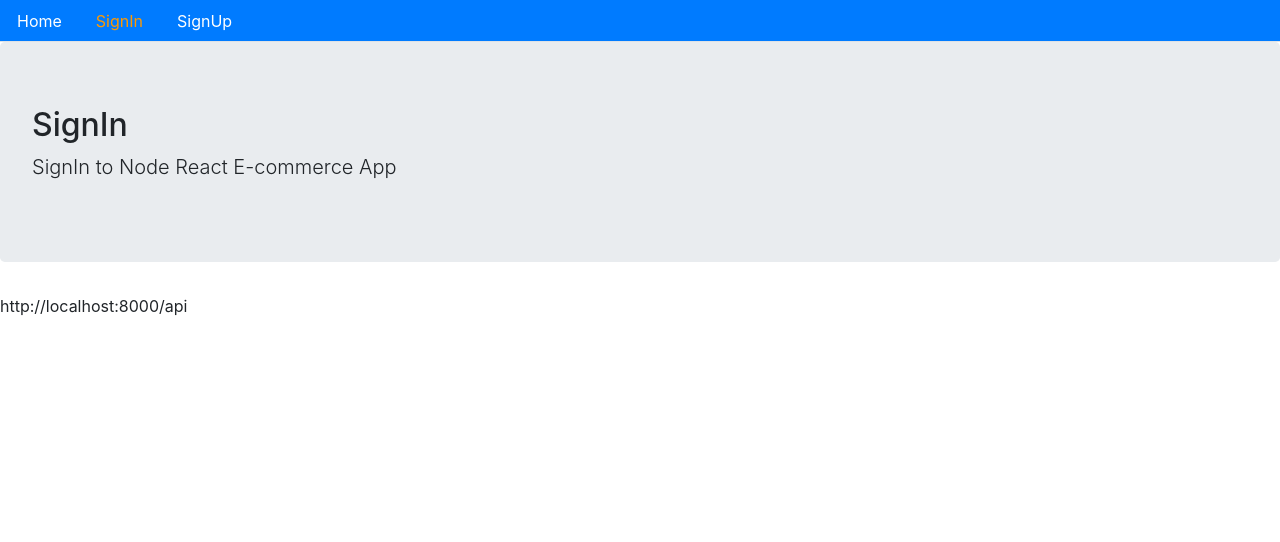
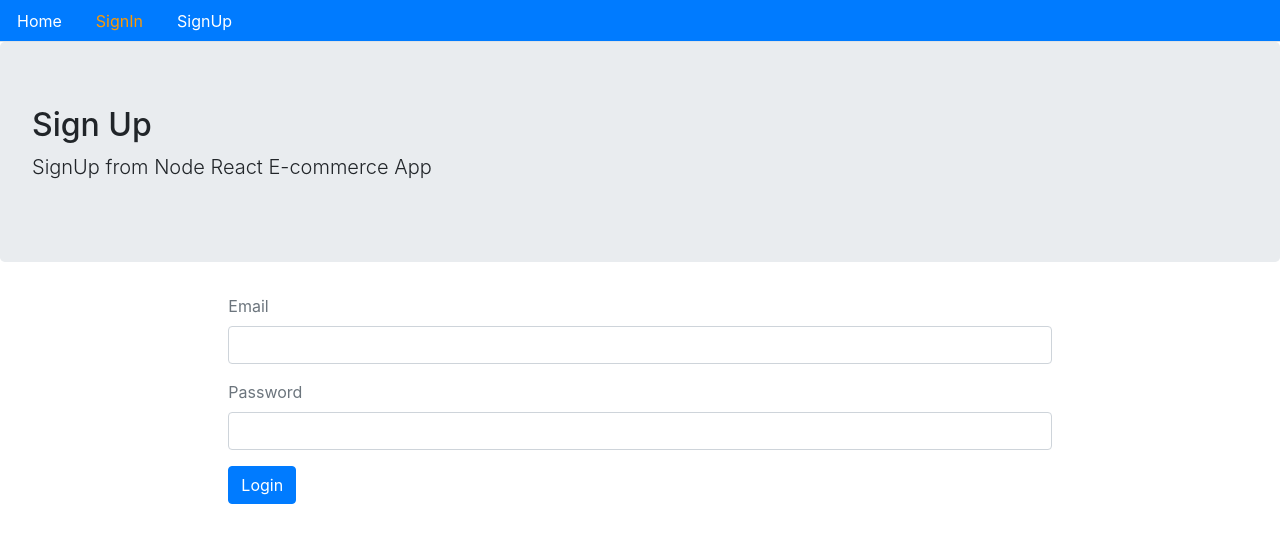
Before and after one commit to kazhala/ecommerce-bookstore, a React (Create React App) app: page /signin in a window 1280 px wide. Shown: the top 542 px of the page. Built offline with nearby package versions, Linux system fonts and the light colour scheme.

Commit message:
ADD sign in

```diff
--- a/src/auth/index.js
+++ b/src/auth/index.js
@@ -15,3 +15,20 @@ export const signUserUp = (name, email, password) => {
             console.log(err);
         });
 };
+
+export const signUserIn = (email, password) => {
+    return fetch(`${API}/signin`, {
+        method: 'POST',
+        headers: {
+            Accept: 'application/json',
+            'Content-Type': 'application/json'
+        },
+        body: JSON.stringify({ email, password })
+    })
+        .then(res => {
+            return res.json();
+        })
+        .catch(err => {
+            console.log(err);
+        });
+};
--- a/src/user/SignIn.js
+++ b/src/user/SignIn.js
@@ -1,14 +1,128 @@
-import React from 'react';
+import React, { useReducer } from 'react';
 import Layout from '../core/Layout';
-import { API } from '../config';
+import { Redirect } from 'react-router-dom';
+import { signUserIn } from '../auth';
+
+const initialState = {
+    email: '',
+    password: '',
+    error: '',
+    loading: false,
+    redirectToReferer: false
+};
+
+const reducer = (state, action) => {
+    switch (action.type) {
+        case 'email':
+            return { ...state, email: action.value, error: '' };
+        case 'password':
+            return { ...state, password: action.value, error: '' };
+        case 'submit': {
+            return {
+                ...state,
+                loading: true,
+                error: ''
+            };
+        }
+        case 'error':
+            return {
+                ...state,
+                error: action.value,
+                loading: false
+            };
+        case 'success':
+            return {
+                ...state,
+                redirectToReferer: true
+            };
+        default:
+            return state;
+    }
+};
 
 const SignIn = props => {
+    const [inputState, dispatch] = useReducer(reducer, initialState);
+
+    const handleChange = e => {
+        dispatch({ type: e.target.name, value: e.target.value });
+    };
+
+    const handleSubmit = e => {
+        const { email, password } = inputState;
+        dispatch({ type: 'submit' });
+        e.preventDefault();
+        signUserIn(email, password).then(data => {
+            console.log(data);
+            if (data.error) {
+                dispatch({ type: 'error', value: data.error });
+            } else {
+                dispatch({ type: 'success' });
+            }
+        });
+    };
+
+    const showError = () => {
+        return (
+            inputState.error && (
+                <div className="alert alert-danger">{inputState.error}</div>
+            )
+        );
+    };
+
+    const showLoading = () => {
+        return (
+            inputState.loading && (
+                <div className="alert alert-info">
+                    <h2>Loading...</h2>
+                </div>
+            )
+        );
+    };
+
+    const redirectUser = () => {
+        if (inputState.redirectToReferer) {
+            return <Redirect to="/" />;
+        }
+    };
+
+    const signInForm = () => (
+        <form>
+            <div className="form-group">
+                <label className="text-muted">Email</label>
+                <input
+                    name="email"
+                    value={inputState.email}
+                    type="email"
+                    className="form-control"
+                    onChange={handleChange}
+                />
+            </div>
+            <div className="form-group">
+                <label className="text-muted">Password</label>
+                <input
+                    name="password"
+                    value={inputState.password}
+                    type="password"
+                    className="form-control"
+                    onChange={handleChange}
+                />
+            </div>
+            <button onClick={handleSubmit} className="btn btn-primary">
+                Login
+            </button>
+        </form>
+    );
+
     return (
         <Layout
-            title={'SignIn'}
-            description={'SignIn to Node React E-commerce App'}
+            title={'Sign Up'}
+            description={'SignUp from Node React E-commerce App'}
+            className={'container col-md-8 offset-md-2'}
         >
-            {API}
+            {showLoading()}
+            {showError()}
+            {signInForm()}
+            {redirectUser()}
         </Layout>
     );
 };
```
